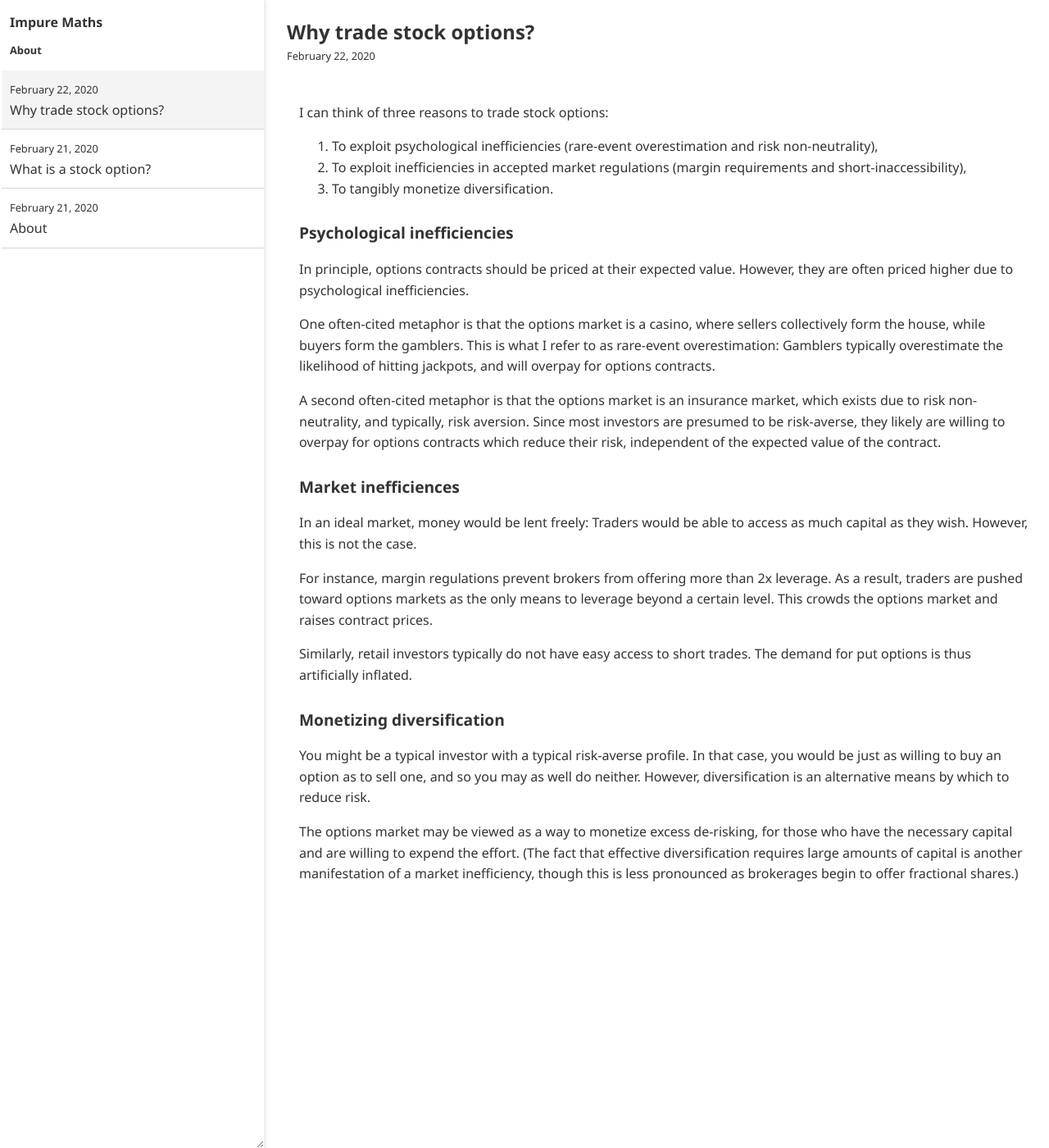
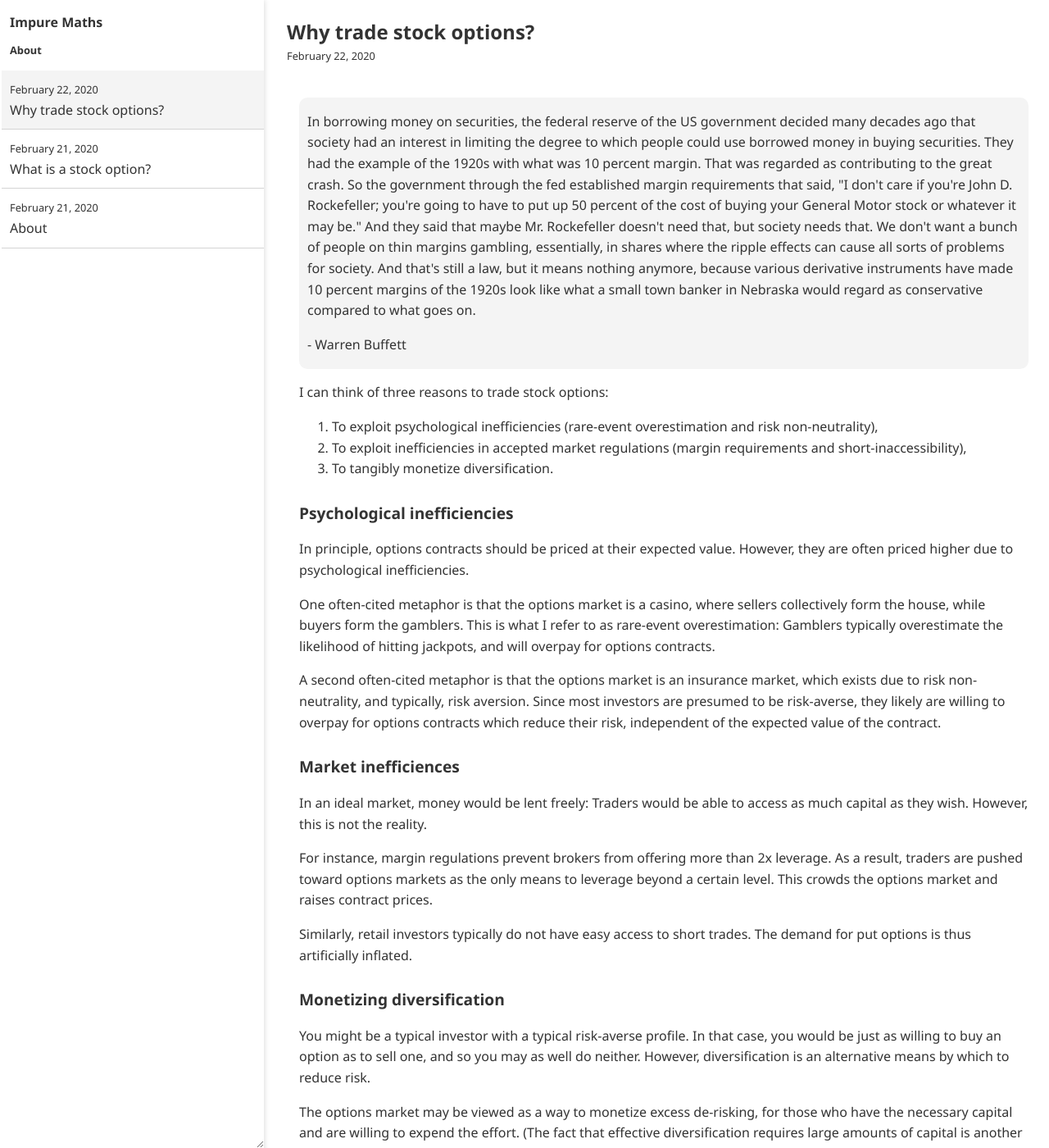
Before and after one commit to impuremaths/impuremaths.github.io, a Jekyll site: the page built from _posts/2020-02-22-why-trade-stock-options.md, in a window 1280 px wide and 1400 px high. Shown: the whole window at 82% size. Built offline with Jekyll 4.4.1, drawn with Linux system fonts in a browser that asks for light colours.

Commit message:
Update 2020-02-22-why-trade-stock-options.md

```diff
--- a/_posts/2020-02-22-why-trade-stock-options.md
+++ b/_posts/2020-02-22-why-trade-stock-options.md
@@ -1,6 +1,12 @@
 ---
 title: "Why trade stock options?"
 ---
+
+<div class="media">
+  <p>In borrowing money on securities, the federal reserve of the US government decided many decades ago that society had an interest in limiting the degree to which people could use borrowed money in buying securities. They had the example of the 1920s with what was 10 percent margin. That was regarded as contributing to the great crash. So the government through the fed established margin requirements that said, "I don't care if you're John D. Rockefeller; you're going to have to put up 50 percent of the cost of buying your General Motor stock or whatever it may be." And they said that maybe Mr. Rockefeller doesn't need that, but society needs that. We don't want a bunch of people on thin margins gambling, essentially, in shares where the ripple effects can cause all sorts of problems for society. And that's still a law, but it means nothing anymore, because various derivative instruments have made 10 percent margins of the 1920s look like what a small town banker in Nebraska would regard as conservative compared to what goes on.</p>
+
+  <p>- Warren Buffett</p>
+</div>
 
 I can think of three reasons to trade stock options:
 
@@ -18,7 +24,7 @@ A second often-cited metaphor is that the options market is an insurance market,
 
 ### Market inefficiences
 
-In an ideal market, money would be lent freely: Traders would be able to access as much capital as they wish. However, this is not the case.
+In an ideal market, money would be lent freely: Traders would be able to access as much capital as they wish. However, this is not the reality.
 
 For instance, margin regulations prevent brokers from offering more than 2x leverage. As a result, traders are pushed toward options markets as the only means to leverage beyond a certain level. This crowds the options market and raises contract prices.
 
```
